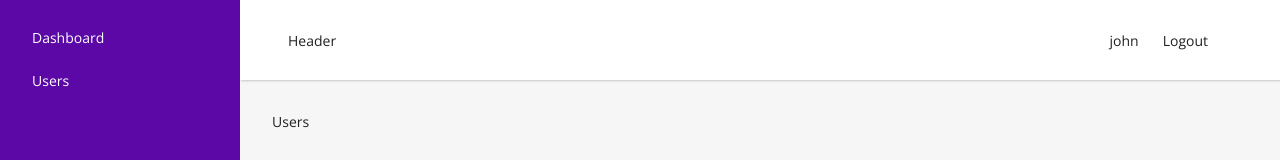
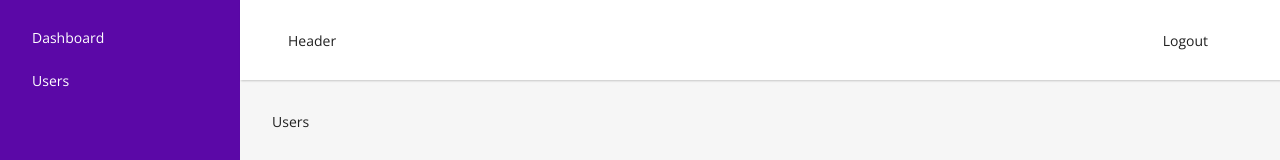
Before and after one commit to nslee333/laravel_react, a React (Vite) app in the folder react/: page /users in a window 1280 px wide. Shown: the top 160 px of the page. Built offline with nearby package versions, Linux system fonts and the light colour scheme; no server answers; sample sign-in values are in the browser's storage.

Commit message:
Reverted to empty object from temp dev setup.

```diff
--- a/react/src/contexts/ContextProvider.jsx
+++ b/react/src/contexts/ContextProvider.jsx
@@ -8,9 +8,7 @@ const StateContext = createContext({
 });
 
 export const ContextProvider = ({ children }) => {
-  const [user, setUser] = useState({
-    name: "john"
-  });
+  const [user, setUser] = useState({});
   const [token, _setToken] = useState(localStorage.getItem("ACCESS_TOKEN"));
 
   const setToken = (token) => {
```
